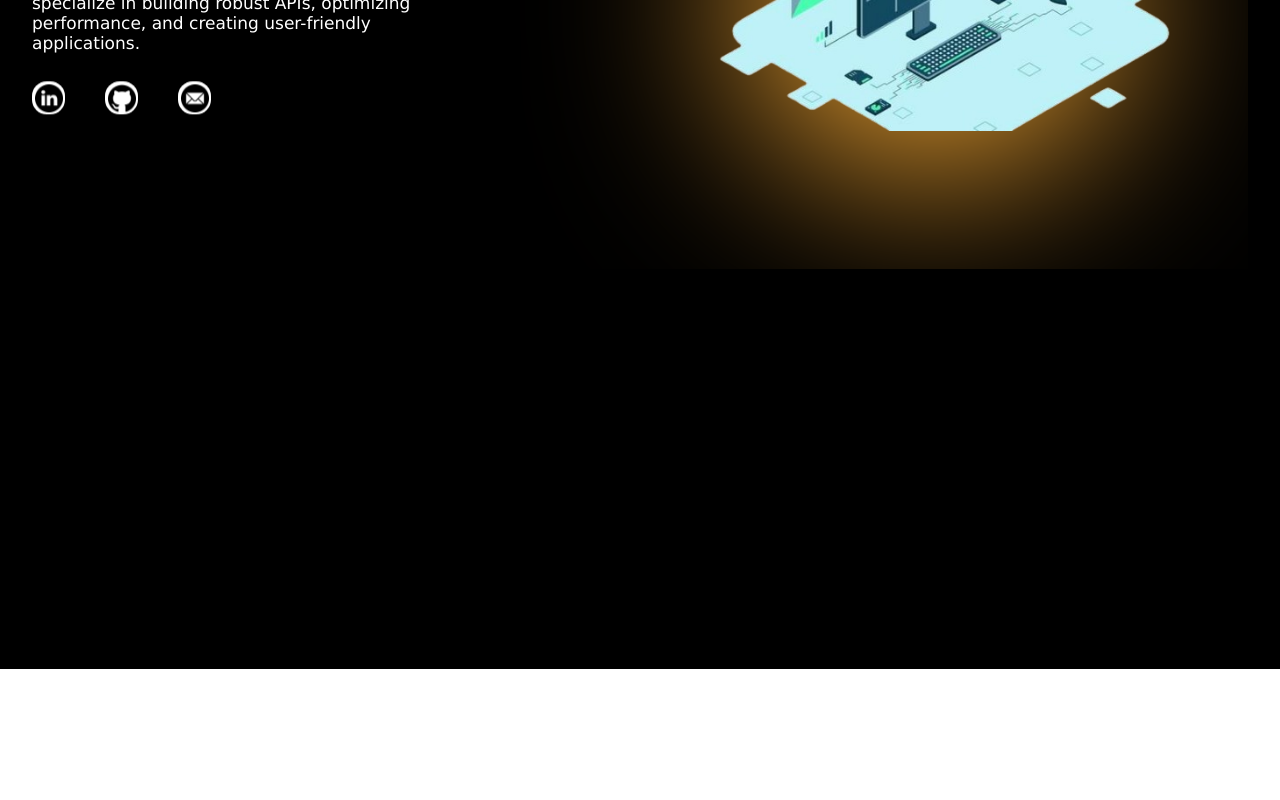
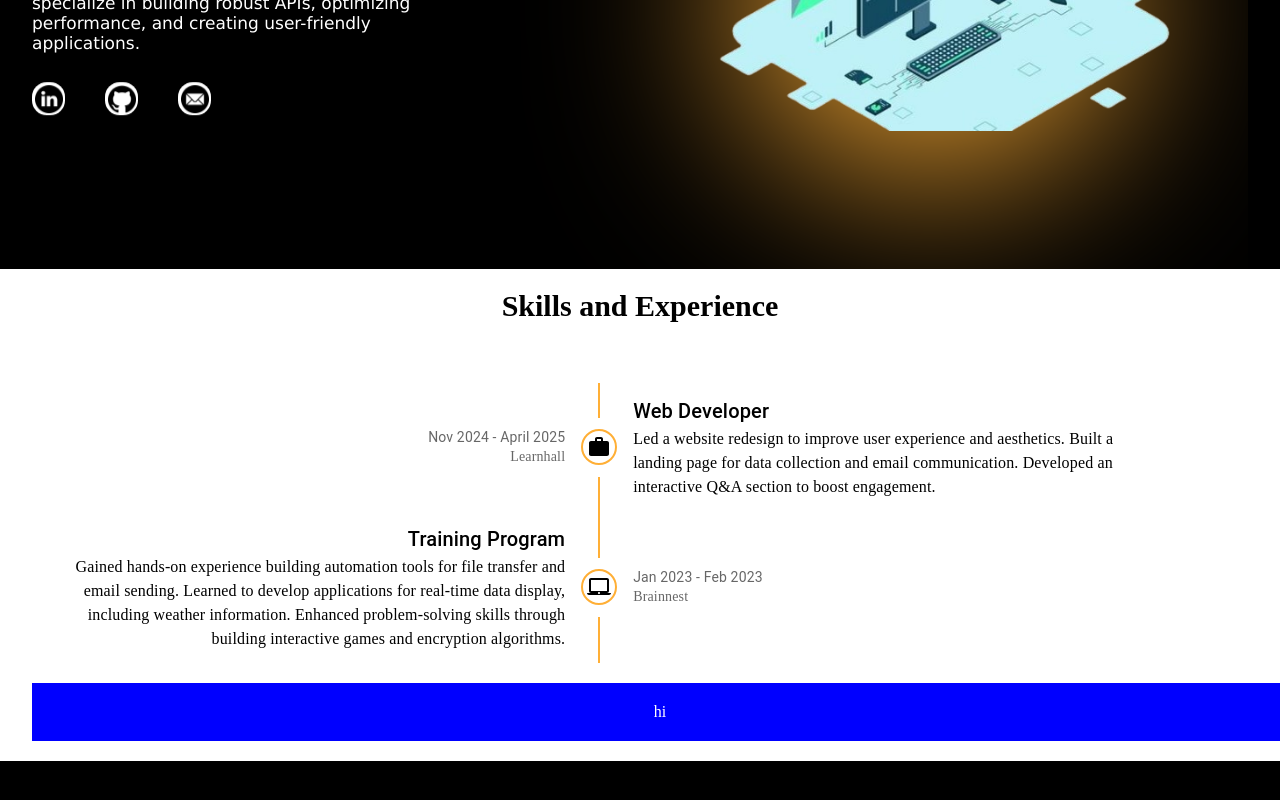
Before and after one commit to NelaniMaluka/portfolio-website, a React (Vite) app: page / in a window 1280 px wide. Shown: the part 400-1200 px from the top of the page. Before the commit the page ends 1069 px from the top, so only its background shows below. Built offline with nearby package versions, Linux system fonts and the light colour scheme.

Commit message:
Added Experince section

```diff
--- a/src/App.jsx
+++ b/src/App.jsx
@@ -1,5 +1,6 @@
 import Navbar from "./Components/Navbar/Navbar";
 import About from "./Components/About/About";
+import Experience from "./Components/Experience/Experience";
 
 import "./App.css";
 
@@ -8,6 +9,7 @@ function App() {
     <div className="app">
       <Navbar />
       <About />
+      <Experience />
     </div>
   );
 }
--- /dev/null
+++ b/src/Components/Experience/Experience.css
@@ -0,0 +1,108 @@
+/* ===========================
+   Experience Section Styles
+   =========================== */
+.xp-container {
+  background-color: white;
+  height: max-content;
+  display: flex;
+  justify-content: center;
+  align-items: center;
+  text-align: center;
+  width: 100%;
+  padding: 20px 0;
+}
+
+.heading {
+  height: auto;
+  display: flex;
+  justify-content: center;
+  align-items: center;
+  font-size: 22px;
+  width: 100%;
+  margin-bottom: 40px;
+}
+
+/* ===========================
+     Experience & Skills Layout
+     =========================== */
+.xp-content {
+  display: flex; /* Side-by-side by default */
+  justify-content: space-between;
+  align-items: center;
+  width: 100%;
+  height: auto;
+}
+
+.experince,
+.skills {
+  width: 50%;
+  display: flex;
+  justify-content: center;
+  align-items: center;
+  padding: 20px;
+}
+
+.skills {
+  background-color: blue;
+  color: white;
+}
+
+/* ===========================
+     Timeline Wrapper
+     =========================== */
+.timeline-wrapper {
+  width: 90%;
+  height: auto;
+  display: flex;
+  justify-content: center;
+  align-items: center;
+}
+
+/* ===========================
+     Responsive Design
+     =========================== */
+
+/* Tablet View */
+@media only screen and (max-width: 1300px) {
+  h1 {
+    font-size: 30px;
+  }
+
+  .xp-content {
+    flex-direction: column; /* Stack elements */
+    height: max-content;
+    display: block;
+  }
+  .experince,
+  .skills {
+    width: 100%;
+    height: max-content;
+    display: block;
+  }
+  .xp-container {
+    display: block;
+    height: max-content;
+  }
+}
+
+/* Mobile View */
+@media only screen and (max-width: 576px) {
+  h1 {
+    font-size: 28px;
+  }
+  .xp-container {
+    height: max-content;
+    display: block;
+  }
+  .xp-content {
+    flex-direction: column;
+    display: block;
+  }
+  .experince,
+  .skills {
+    width: 100%;
+    padding: 10px;
+    height: max-content;
+    display: block;
+  }
+}
--- /dev/null
+++ b/src/Components/Experience/Experience.jsx
@@ -0,0 +1,22 @@
+import "./Experience.css";
+import CustomizedTimeline from "./Timeline";
+
+export default function Experience() {
+  return (
+    <div className="xp-container">
+      <div className="container">
+        <div className="heading">
+          <h1>Skills and Experience</h1>
+        </div>
+        <div className="xp-content">
+          <div className="experince">
+            <div className="timeline-wrapper">
+              <CustomizedTimeline />
+            </div>
+          </div>
+          <div className="skills">hi</div>
+        </div>
+      </div>
+    </div>
+  );
+}
--- /dev/null
+++ b/src/Components/Experience/Timeline.jsx
@@ -0,0 +1,92 @@
+import Timeline from "@mui/lab/Timeline";
+import TimelineItem from "@mui/lab/TimelineItem";
+import TimelineSeparator from "@mui/lab/TimelineSeparator";
+import TimelineConnector from "@mui/lab/TimelineConnector";
+import TimelineContent from "@mui/lab/TimelineContent";
+import TimelineOppositeContent from "@mui/lab/TimelineOppositeContent";
+import TimelineDot from "@mui/lab/TimelineDot";
+import LaptopMacIcon from "@mui/icons-material/LaptopMac";
+import Typography from "@mui/material/Typography";
+import WorkIcon from "@mui/icons-material/Work";
+
+export default function CustomizedTimeline() {
+  return (
+    <Timeline
+      position="alternate"
+      sx={{
+        display: "inline-block",
+        margin: "0",
+        padding: "0",
+        maxWidth: "100%",
+        height: "100%",
+      }}
+    >
+      <TimelineItem>
+        <TimelineOppositeContent
+          sx={{ m: "auto 0" }}
+          variant="body2"
+          color="text.secondary"
+        >
+          Nov 2024 - April 2025
+          <span style={{ display: "block" }}>Learnhall</span>
+        </TimelineOppositeContent>
+        <TimelineSeparator>
+          <TimelineConnector sx={{ bgcolor: " rgb(255, 175, 54)" }} />
+          <TimelineDot
+            sx={{ backgroundColor: "white", borderColor: "rgb(255, 175, 54)" }}
+            variant="outlined"
+          >
+            <WorkIcon style={{ color: "black" }} />
+          </TimelineDot>
+          <TimelineConnector sx={{ bgcolor: " rgb(255, 175, 54)" }} />
+        </TimelineSeparator>
+        <TimelineContent sx={{ py: "12px", px: 2 }}>
+          <Typography variant="h6" component="span">
+            Web Developer
+          </Typography>
+          <Typography>
+            <p>
+              Led a website redesign to improve user experience and aesthetics.
+              Built a landing page for data collection and email communication.
+              Developed an interactive Q&A section to boost engagement.
+            </p>
+          </Typography>
+        </TimelineContent>
+      </TimelineItem>
+      <TimelineItem>
+        <TimelineOppositeContent
+          sx={{ m: "auto 0" }}
+          variant="body2"
+          color="text.secondary"
+        >
+          Jan 2023 - Feb 2023
+          <span style={{ display: "block" }}>Brainnest</span>
+        </TimelineOppositeContent>
+        <TimelineSeparator>
+          <TimelineConnector sx={{ bgcolor: " rgb(255, 175, 54)" }} />
+          <TimelineDot
+            sx={{ backgroundColor: "white", borderColor: "rgb(255, 175, 54)" }}
+            variant="outlined"
+          >
+            <LaptopMacIcon style={{ color: "black" }} />
+          </TimelineDot>
+          <TimelineConnector sx={{ bgcolor: " rgb(255, 175, 54)" }} />
+        </TimelineSeparator>
+        <TimelineContent sx={{ py: "12px", px: 2 }}>
+          <Typography variant="h6" component="span">
+            Training Program
+          </Typography>
+          <Typography>
+            <p>
+              Gained hands-on experience building automation tools for file
+              transfer and email sending. Learned to develop applications for
+              real-time data display, including weather information. Enhanced
+              problem-solving skills through building interactive games and
+              encryption algorithms.
+            </p>
+          </Typography>
+        </TimelineContent>
+      </TimelineItem>
+    </Timeline>
+  );
+}
```
